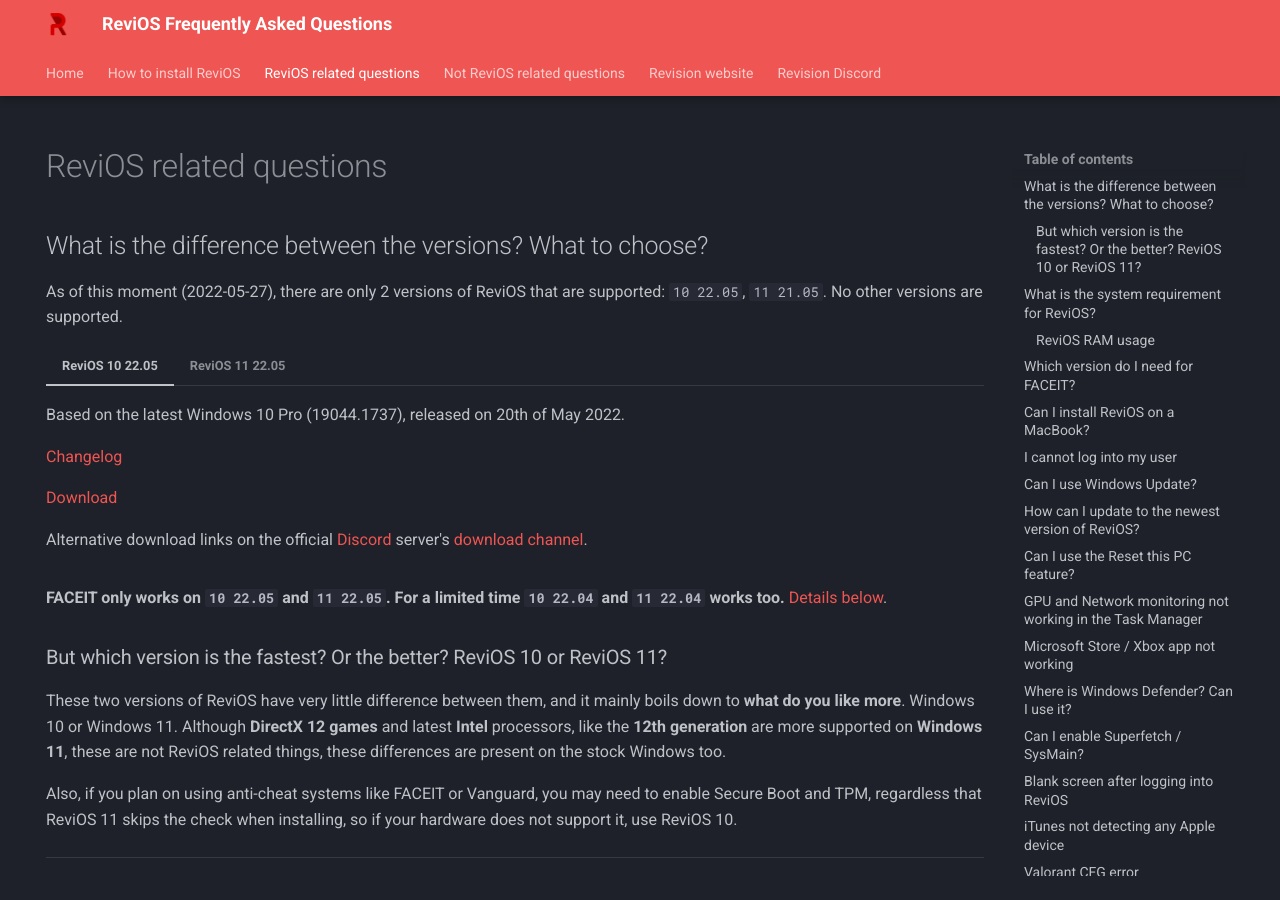
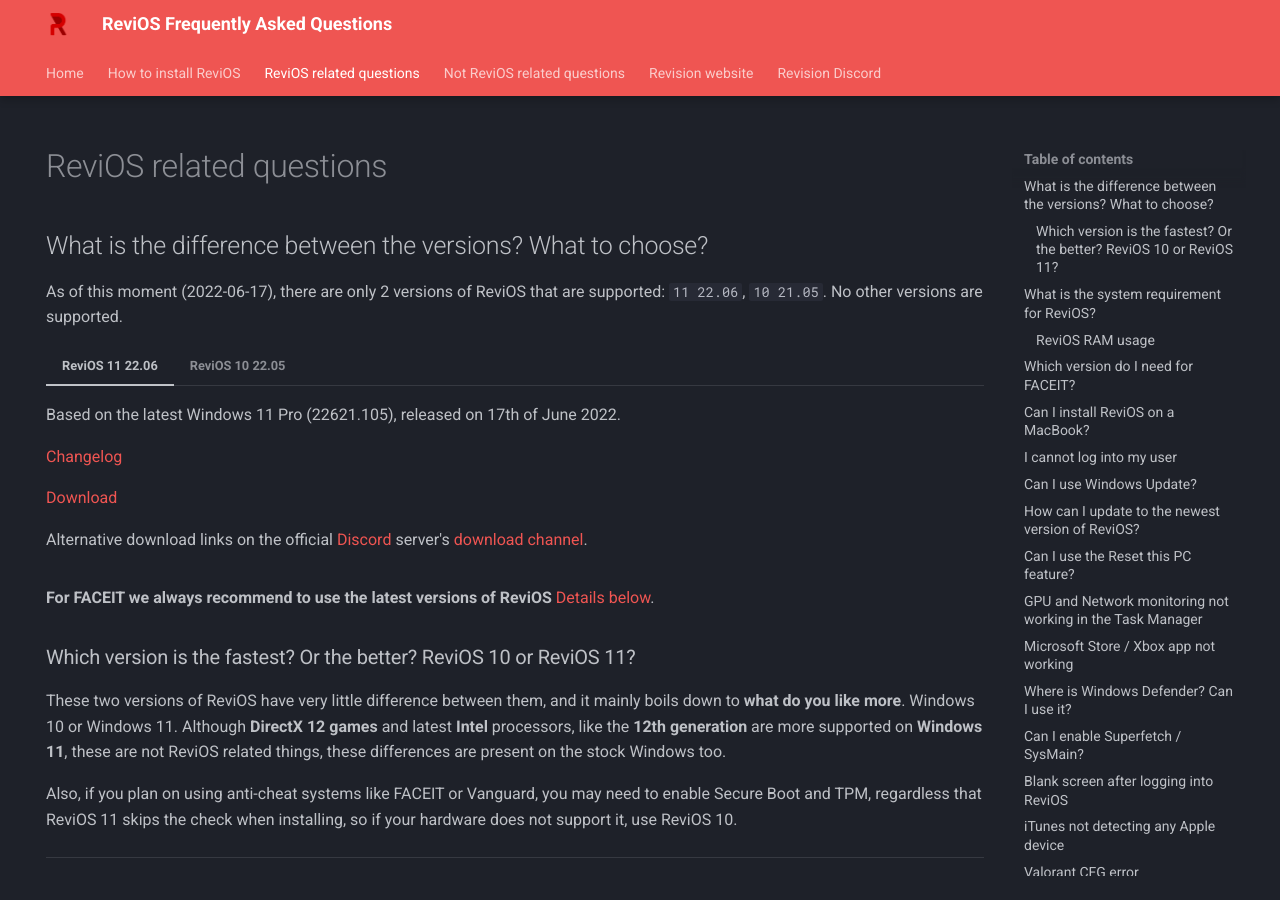
Before and after one commit to dkovacs24/ReviOS_faq, an MkDocs documentation site: the page built from docs/related.md, in a window 1280 px wide and 900 px high. Built offline with MkDocs 1.6.1 and Material for MkDocs 9.7.7, drawn with Linux system fonts in a browser that asks for light colours; some of the changed text lies outside the part shown.

Commit message:
new revios version

```diff
--- a/docs/related.md
+++ b/docs/related.md
@@ -13,7 +13,18 @@
 
 ## What is the difference between the versions? What to choose?
 
-As of this moment (2022-05-27), there are only 2 versions of ReviOS that are supported: `10 22.05`, `11 21.05`. No other versions are supported.
+As of this moment (2022-06-17), there are only 2 versions of ReviOS that are supported: `11 22.06`, `10 21.05`. No other versions are supported.
+
+=== "ReviOS 11 22.06"
+
+    Based on the latest Windows 11 Pro (22621.105), released on 17th of June 2022.
+
+    [Changelog](https://www.revi.cc/revios/download/changelog#h.5m29vb11epyy){target=_blank}
+
+    [Download](https://www.revi.cc/revios/download#h.kwa7bvvnrtc9){target=_blank}
+
+    Alternative download links on the official [Discord](https://discord.gg/962y4pU){target=_blank} server's [download channel](https://discord.com/channels/619835916139364383/658369065110339640/987387352362156122){target=_blank}.
+
 
 === "ReviOS 10 22.05"
 
@@ -26,20 +37,9 @@
     Alternative download links on the official [Discord](https://discord.gg/962y4pU){target=_blank} server's [download channel](https://discord.com/channels/619835916139364383/658369065110339640/977581424125313087){target=_blank}.
 
 
-=== "ReviOS 11 22.05"
+**For FACEIT we always recommend to use the latest versions of ReviOS** [Details below](#which-version-do-i-need-for-faceit).
 
-    Based on the latest Windows 11 Pro (22000.708), released on 27th of May 2022.
-
-    [Changelog](https://www.revi.cc/revios/download/changelog#h.5m29vb11epyy){target=_blank}
-
-    [Download](https://www.revi.cc/revios/download#h.kwa7bvvnrtc9){target=_blank}
-
-    Alternative download links on the official [Discord](https://discord.gg/962y4pU){target=_blank} server's [download channel](https://discord.com/channels/619835916139364383/658369065110339640/979681610469363752){target=_blank}.
-
-
-**FACEIT only works on `10 22.05` and `11 22.05`. For a limited time `10 22.04` and `11 22.04` works too.** [Details below](#which-version-do-i-need-for-faceit).
-
-### But which version is the fastest? Or the better? ReviOS 10 or ReviOS 11?
+### Which version is the fastest? Or the better? ReviOS 10 or ReviOS 11?
 
 These two versions of ReviOS have very little difference between them, and it mainly boils down to **what do you like more**. Windows 10 or Windows 11. Although **DirectX 12 games** and latest **Intel** processors, like the **12th generation** are more supported on **Windows 11**, these are not ReviOS related things, these differences are present on the stock Windows too.
 
@@ -72,7 +72,7 @@
 
 ## Which version do I need for FACEIT?
 
-As of this moment (2022-05-27), FACEIT only works on the `10 22.05` and `11 22.05` versions. The `10 22.04` and `11 22.05` builds are FACEIT compatible for a limited, although we do not support those anymore.
+As of this moment (2022-06-17), FACEIT only works on the `11 22.06`, `11 22.05` and `10 22.05` versions. The `10 22.04` and `11 22.05` builds are probably still compatible with FACEIT, but not for long.
 
 If you are using one of these versions, and still cannot use FACEIT, since the release of that version probably another update was released by Microsoft, which is required by FACEIT. A new build of ReviOS will be released soon.
 
@@ -210,9 +210,9 @@
 
 ## Where is Windows Defender? Can I use it?
 
-1. Go to `%userprofile%\Documents\Workspace\Windows Defender` folder. On `ReviOS 11 22.04` you can find this folder in `C:\Users\Public\Documents`. Copy it back to your user's Documents folder.
+1. Go to `%userprofile%\Documents\Workspace\Revision-Tool` folder (on older versions of ReviOS the last folder was `Windows Defender`). On `ReviOS 11 22.04` you can find this folder in `C:\Users\Public\Documents`. Copy it back to your user's Documents folder.
 2. Run `Start.bat`
-3. Press `1`
+3. Select the desired option
 4. Restart
 
 ---
@@ -225,7 +225,8 @@
 
 1. Go to `%userprofile%\Documents\Workspace\Revision-Tool` folder.
 2. Run `Start.bat`
-3. Restart
+3. Select the desired option
+4. Restart
 
 ---
 
@@ -242,6 +243,7 @@
 6. In the Task Manager click `File` and `Run new task` again.
 7. Run `shutdown /r /f /t 0`. It will restart your PC.
 
+---
 
 ## iTunes not detecting any Apple device
 
```
